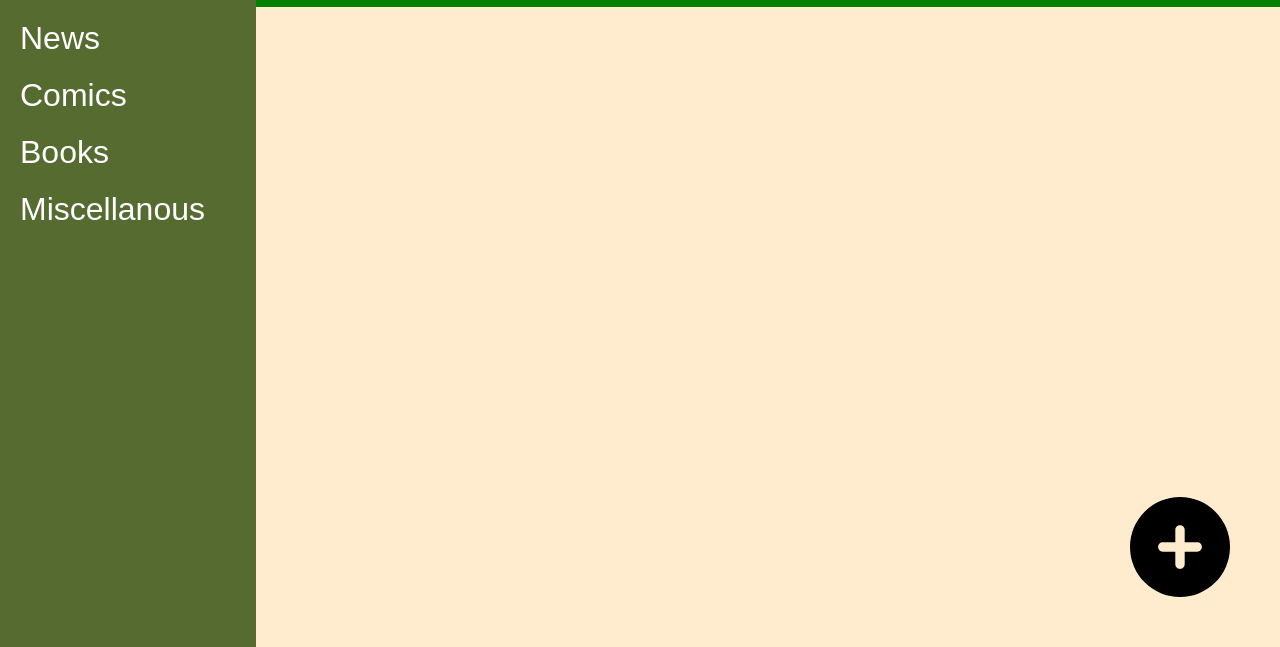
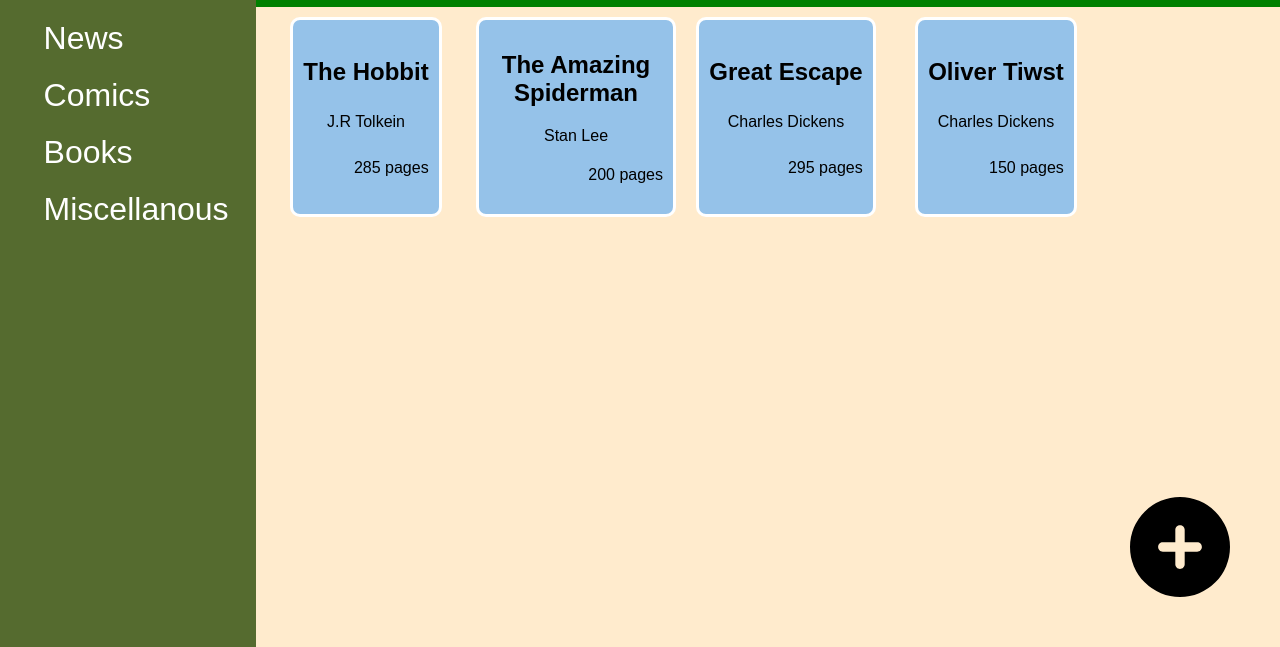
Before and after one commit to Ene-420/Library, a plain HTML site: page index.html in a window 1280 px wide. Shown: the part 153-800 px from the top of the page. Drawn offline with Linux system fonts and the light colour scheme.

Commit message:
include dummy text to test layout

```diff
--- a/index.html
+++ b/index.html
@@ -74,6 +74,8 @@
                             <label for="finished">Finished</label>
                         </div>
 
+                        <input type="submit" value="Add Book">
+
                     </div>
                 </form>
             </dialog>
--- a/script.js
+++ b/script.js
@@ -0,0 +1,55 @@
+function Book(title, author, pages, status){
+    this.title =title
+    this.author=author
+    this.pages = pages
+    this.status =status;
+
+    function info(){
+      if(status === 'Currently Reading'){
+        return`${this.title} by ${this.author}, ${pages} pages is currently being read`;
+      }
+      else if(status ==='Finished'){
+        return`${this.title} by ${this.author}, ${pages} pages has been completed`;
+      }
+
+      else{
+        return`${this.title} by ${this.author}, ${pages} pages has not been read`;
+      }
+    }
+  }
+
+  const book = new Book('The Hobbit', 'J.R Tolkein', 285, 'Finished');
+  const book2 = new Book('The Amazing Spiderman', 'Stan Lee', 200, 'Currently reading');
+  const book3 = new Book('Great Escape', 'Charles Dickens', 295, 'Currently reading');
+  const book4 = new Book('Oliver Tiwst', 'Charles Dickens', 150, 'Finished');
+
+  let libraryContent = [];
+
+  libraryContent.push(book);
+  libraryContent.push(book2);
+  libraryContent.push(book3);
+  libraryContent.push(book4);
+
+const contentBody = document.querySelector('.body');
+
+for(let x =0; x< libraryContent.length; x++){
+    let cardDiv = document.createElement('div');
+    cardDiv.classList.add('card');
+
+    let cardHeader = document.createElement('h2');
+    cardHeader.classList.add('title')
+    cardHeader.textContent = libraryContent[x].title;
+
+    let cardAuthor = document.createElement('p');
+    cardAuthor.textContent = libraryContent[x].author;
+
+    let cardPage = document.createElement('p');
+    cardPage.textContent = `${libraryContent[x].pages} pages`;
+    cardPage.classList.add('page');
+
+    cardDiv.appendChild(cardHeader);
+    cardDiv.appendChild(cardAuthor);
+    cardDiv.appendChild(cardPage);
+
+    contentBody.appendChild(cardDiv);
+}
--- a/style.css
+++ b/style.css
@@ -6,10 +6,14 @@
     font-family: Arial, Helvetica, sans-serif;
 }
 
+html, body{
+    width: 100%;
+    height: 100%;
+}
 .container{
     height: 100vh;
     display: grid;
-    grid-template: [start]1fr [middle]4fr[end]/ [start]1fr [middle]4fr[end];
+    grid-template: [start]1fr [middle]4fr[end]/ [start]20% [middle]4fr[end];
 }
 
 .sidebar{
@@ -17,6 +21,11 @@
     grid-row: start/end;
     padding: 10px;
 
+}
+
+.side-content{
+    width: 80%;
+    margin: 0 auto;
 }
 
 .header{
@@ -58,6 +67,11 @@
     background-color: blanchedalmond;
     padding: 10px;
     position: relative;
+    display: grid;
+    grid-template-columns: repeat(auto-fit,200px);
+    gap: 10px;
+    justify-items: center;
+
 }
 
 .add_icon{
@@ -67,3 +81,24 @@
     bottom: 50px;
 
 }
+
+.card{
+    display: flex;
+    height: 200px;
+    flex-direction: column;
+    align-items: center;
+    justify-content: space-evenly;
+    padding: 10px;
+    border-radius: 10px;
+    border: 3px solid white;
+    background-color: rgb(149, 194, 233);
+}
+
+.title{
+    text-align: center;
+}
+
+.page{
+    display: flex;
+    margin-left: auto;
+}
```
